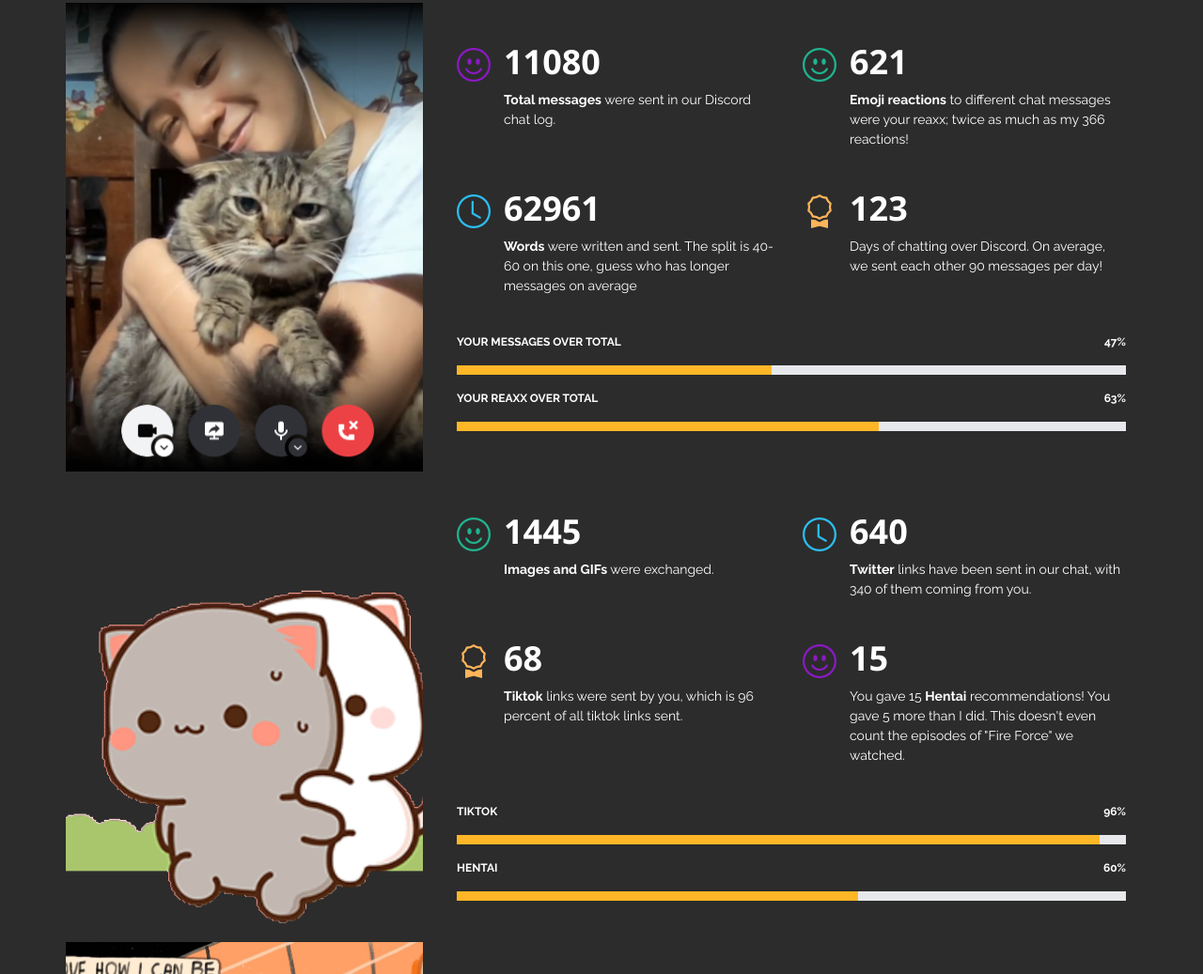
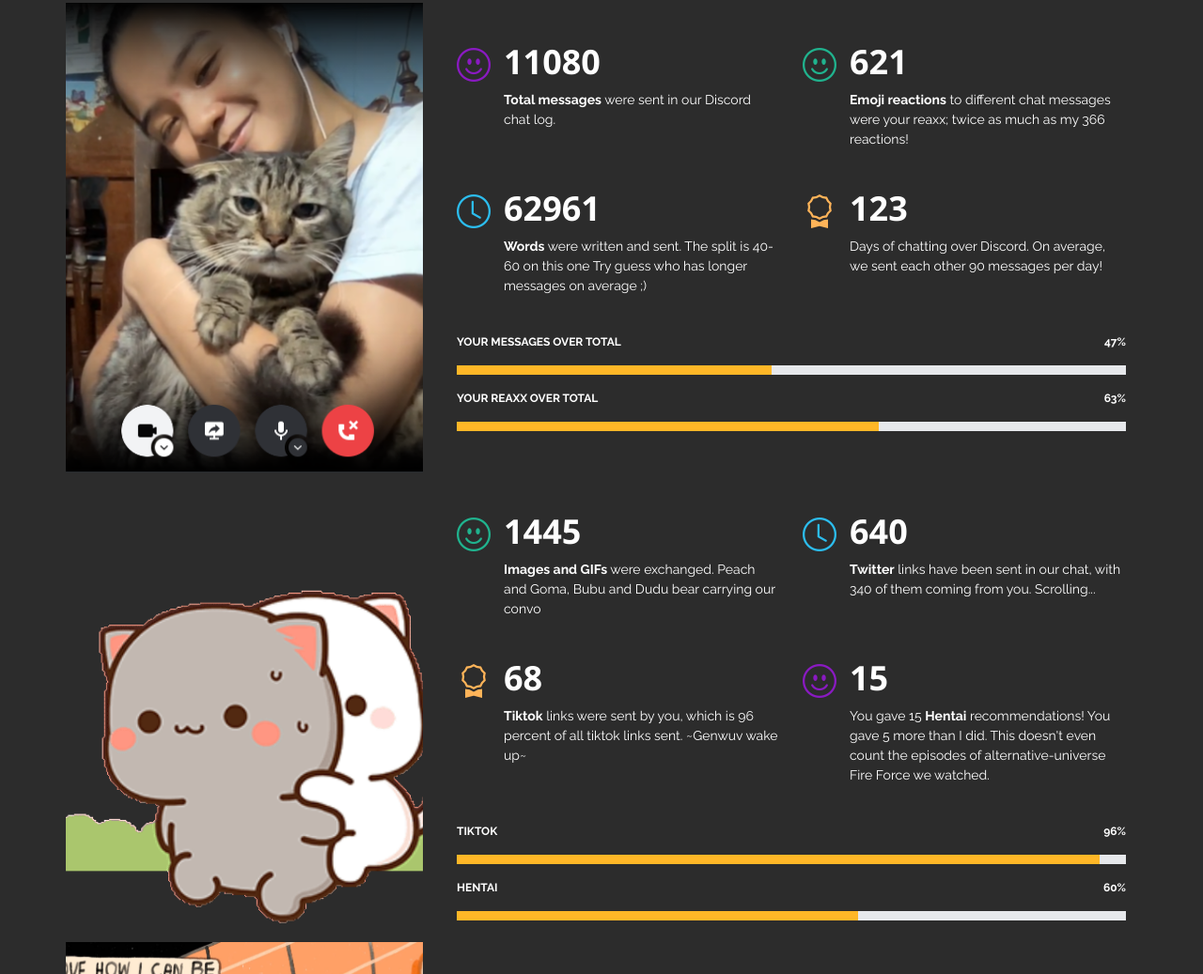
Before and after one commit to genwuv/genwuv.github.io, a plain HTML site: page index.html in a window 1280 px wide. Shown: the part 1023-2060 px from the top of the page at 94% size. Drawn offline with nearby package versions, Linux system fonts and the light colour scheme.

Commit message:
final updates

```diff
--- a/index.html
+++ b/index.html
@@ -93,7 +93,7 @@
                   <div class="count-box">
                     <i class="bi bi-clock" style="color: #2cbdee;"></i>
                     <span data-purecounter-start="0" data-purecounter-end="62961" data-purecounter-duration="1" class="purecounter"></span>
-                    <p><strong>Words</strong> were written and sent. The split is 40-60 on this one, guess who has longer messages on average</p>
+                    <p><strong>Words</strong> were written and sent. The split is 40-60 on this one Try guess who has longer messages on average ;)</p>
                   </div>
                 </div>
 
@@ -137,7 +137,7 @@
                   <div class="count-box">
                     <i class="bi bi-emoji-smile" style="color: #20b38e;"></i>
                     <span data-purecounter-start="0" data-purecounter-end="1445" data-purecounter-duration="1" class="purecounter"></span>
-                    <p><strong>Images and GIFs</strong> were exchanged.</p>
+                    <p><strong>Images and GIFs</strong> were exchanged. Peach and Goma, Bubu and Dudu bear carrying our convo</p>
                   </div>
                 </div>
 
@@ -145,7 +145,7 @@
                   <div class="count-box">
                     <i class="bi bi-clock" style="color: #2cbdee;"></i>
                     <span data-purecounter-start="0" data-purecounter-end="640" data-purecounter-duration="1" class="purecounter"></span>
-                    <p><strong>Twitter</strong> links have been sent in our chat, with 340 of them coming from you.</p>
+                    <p><strong>Twitter</strong> links have been sent in our chat, with 340 of them coming from you. Scrolling...</p>
                   </div>
                 </div>
 
@@ -153,7 +153,7 @@
                   <div class="count-box">
                     <i class="bi bi-award" style="color: #ffb459;"></i>
                     <span data-purecounter-start="0" data-purecounter-end="68" data-purecounter-duration="1" class="purecounter"></span>
-                    <p><strong>Tiktok</strong> links were sent by you, which is 96 percent of all tiktok links sent.</p>
+                    <p><strong>Tiktok</strong> links were sent by you, which is 96 percent of all tiktok links sent. ~Genwuv wake up~</p>
                   </div>
                 </div>
 
@@ -161,7 +161,7 @@
                   <div class="count-box">
                     <i class="bi bi-emoji-smile" style="color: #8a1ac2;"></i>
                     <span data-purecounter-start="0" data-purecounter-end="15" data-purecounter-duration="1" class="purecounter"></span>
-                    <p>You gave 15 <strong>Hentai</strong> recommendations! You gave 5 more than I did. This doesn't even count the episodes of "Fire Force" we watched.</p>
+                    <p>You gave 15 <strong>Hentai</strong> recommendations! You gave 5 more than I did. This doesn't even count the episodes of alternative-universe Fire Force we watched.</p>
                   </div>
                 </div>
 
```
